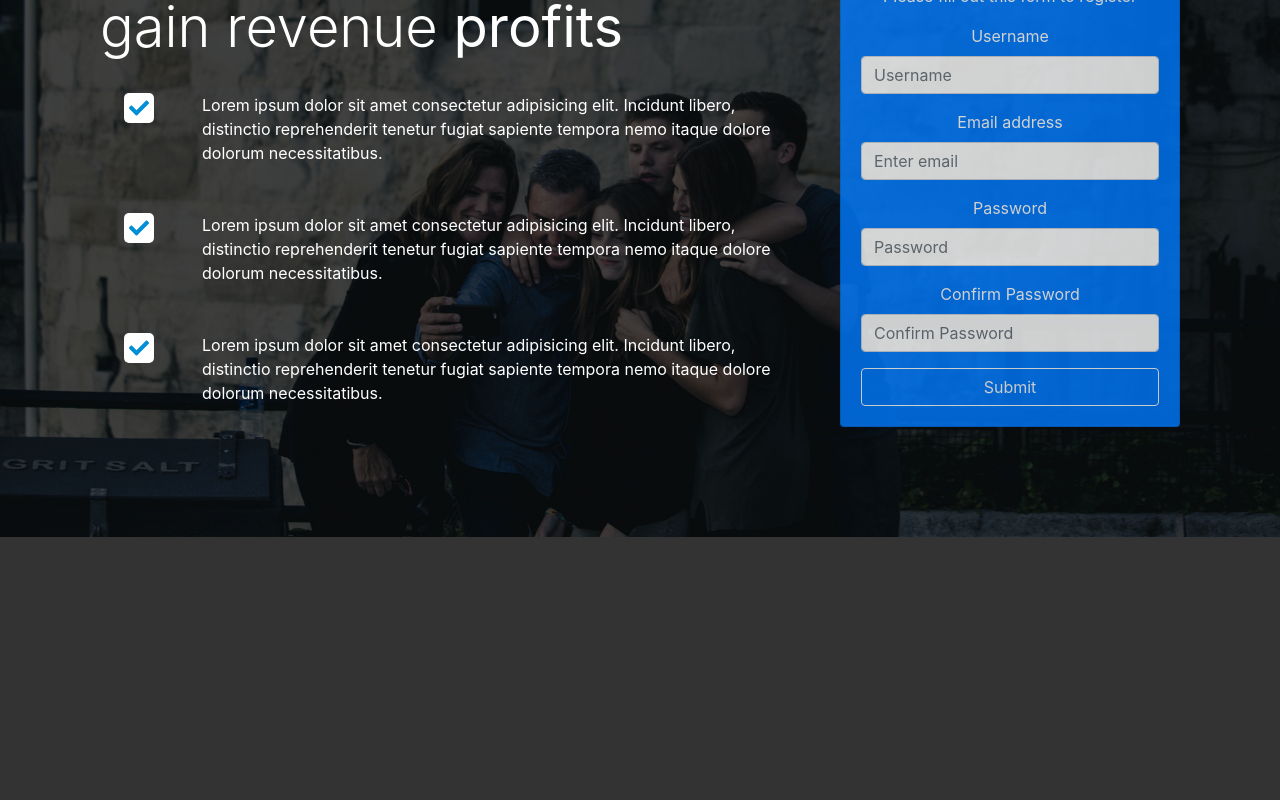
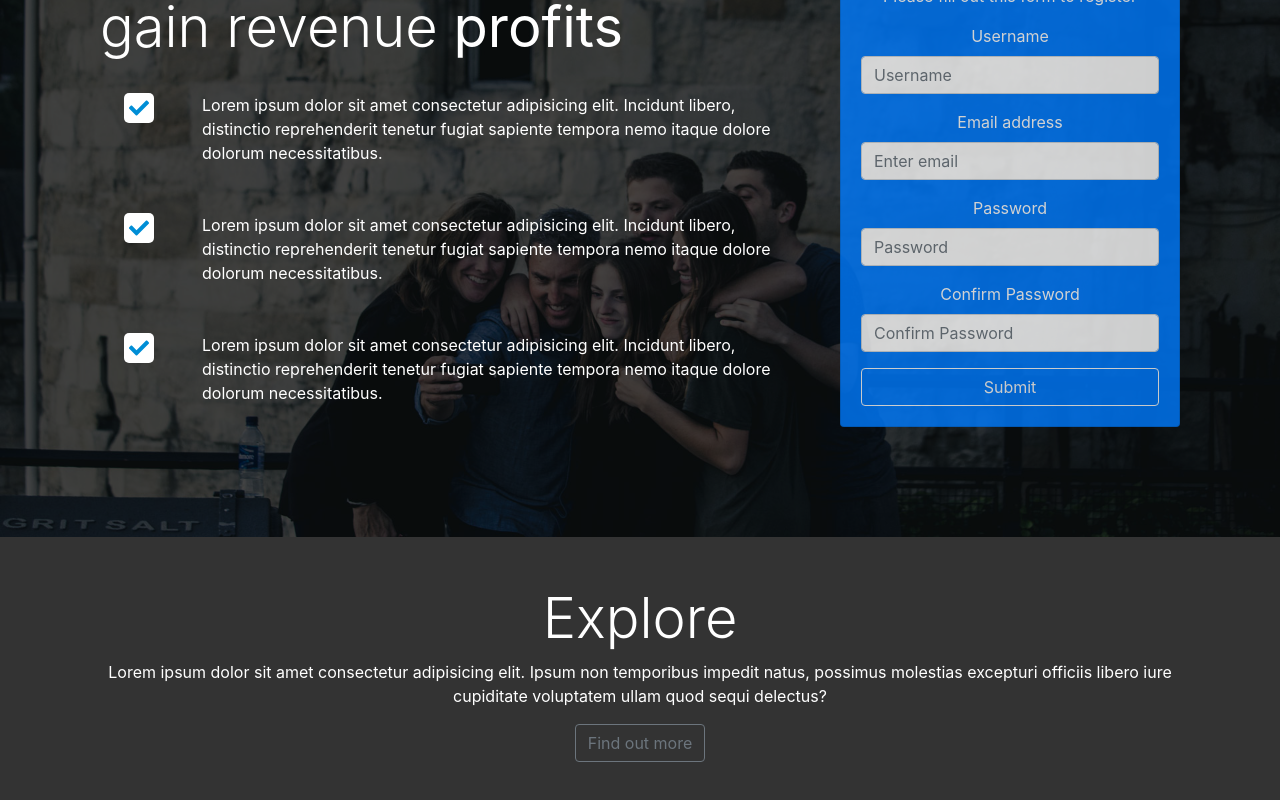
Before and after one commit to ing-arriola/looplab, a React (Create React App) app: page / in a window 1280 px wide. Shown: the part 222-1022 px from the top of the page. Before the commit the page ends 800 px from the top, so only its background shows below. Built offline with nearby package versions, Linux system fonts and the light colour scheme.

Commit message:
created exploreSection component

```diff
--- a/src/App.js
+++ b/src/App.js
@@ -2,11 +2,13 @@ import "./App.css";
 import "bootstrap/dist/css/bootstrap.min.css";
 import NavigationBar from "./components/Navbar";
 import Header from "./components/Header";
+import ExploreSection from "./components/ExploreSection";
 function App() {
   return (
     <div className="App">
       <NavigationBar />
       <Header />
+      <ExploreSection />
     </div>
   );
 }
--- /dev/null
+++ b/src/components/ExploreSection.js
@@ -0,0 +1,24 @@
+import React from "react";
+
+import { Container, Col, Row, Button } from "react-bootstrap";
+const ExploreSection = () => {
+  return (
+    <section id="explore-head-section">
+      <Container>
+        <Row>
+          <Col className="text-center py-5">
+            <h1 className="display-4">Explore</h1>
+            <p>
+              Lorem ipsum dolor sit amet consectetur adipisicing elit. Ipsum non
+              temporibus impedit natus, possimus molestias excepturi officiis
+              libero iure cupiditate voluptatem ullam quod sequi delectus?{" "}
+            </p>
+            <Button variant="outline-secondary">Find out more</Button>
+          </Col>
+        </Row>
+      </Container>
+    </section>
+  );
+};
+
+export default ExploreSection;
```
